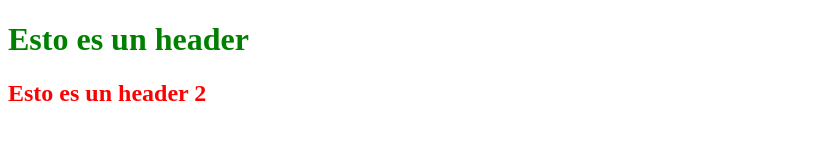
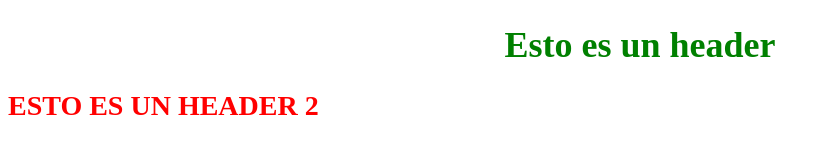
Before and after one commit to Santiagobarp/Practica-2, a plain HTML site: page Page_a.html in a window 1280 px wide. Shown: the whole page, without its empty margins (0-830 px from the left). Drawn offline with Linux system fonts and the light colour scheme.

Commit message:
Update style.css

```diff
--- a/style.css
+++ b/style.css
@@ -1,6 +1,11 @@
 h1 {
     color: green;
+    font-size: 36px;
+    text-align: center;
 }
+
 h2 {
     color: red;
+    font-size: 28px;
+    text-transform: uppercase;
 }
```
